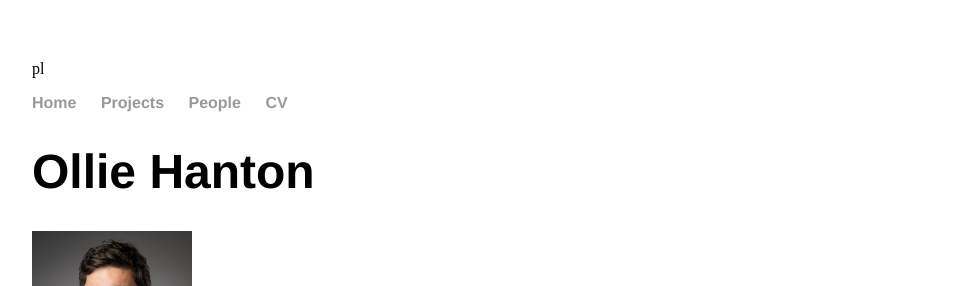
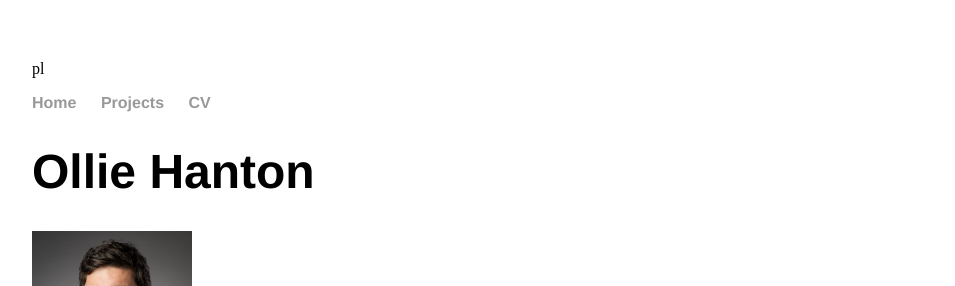
Before and after one commit to OllieHanton/olliehanton.github.io, a Jekyll site: the page built from index.html, in a window 1280 px wide. Shown: the top 286 px of the page, without its empty margins (160-1115 px from the left). Built offline with Jekyll 4.4.1, drawn with Linux system fonts in a browser that asks for light colours.

Commit message:
Update default.html

```diff
--- a/_layouts/default.html
+++ b/_layouts/default.html
@@ -11,7 +11,7 @@
 	        		<li><a href="/">Home</a></li>
 		        	<!--<li><a href="/about">About</a></li>-->
 				<li><a href="/projects">Projects</a></li>
-				<li><a href="/people">People</a></li>
+				<!--<li><a href="/people">People</a></li>-->
 	        		<li><a href="/Ollie_Hanton__CV___4_pages_ (2).pdf">CV</a></li>
 	    		</ul>
 			</nav>
```
